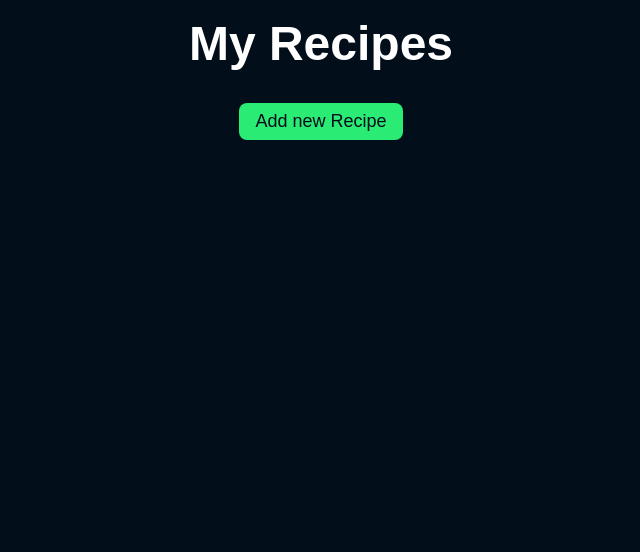
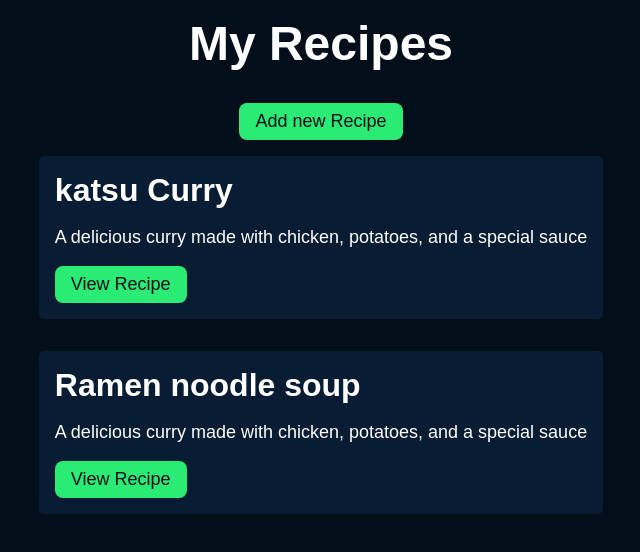
Before and after one commit to yumeyuniko/vue-recipe-app, a Vue app: page / in a window 1280 px wide. Shown: the top 552 px of the page, without its empty margins (319-959 px from the left). Built offline with nearby package versions, Linux system fonts and the light colour scheme.

Commit message:
一覧ページにデータを表示

```diff
--- a/src/views/Home.vue
+++ b/src/views/Home.vue
@@ -3,8 +3,19 @@
     <h1>My Recipes</h1>
     <button @click="togglePopup">Add new Recipe</button>
 
-    <div class="recipes"></div>
-    <!-- RECIPE TO GO HERE -->
+    <div class="recipes">
+      <div
+        class="card"
+        v-for="recipe in $store.state.recipes"
+        :key="recipe.slug"
+      >
+        <h2>{{ recipe.title }}</h2>
+        <p>{{ recipe.description }}</p>
+        <router-link :to="`/recipe/${recipe.slug}`">
+          <button>View Recipe</button>
+        </router-link>
+      </div>
+    </div>
 
     <div class="add-recipe-popup" v-if="popupOpen">
       <div class="popup-content">
```
